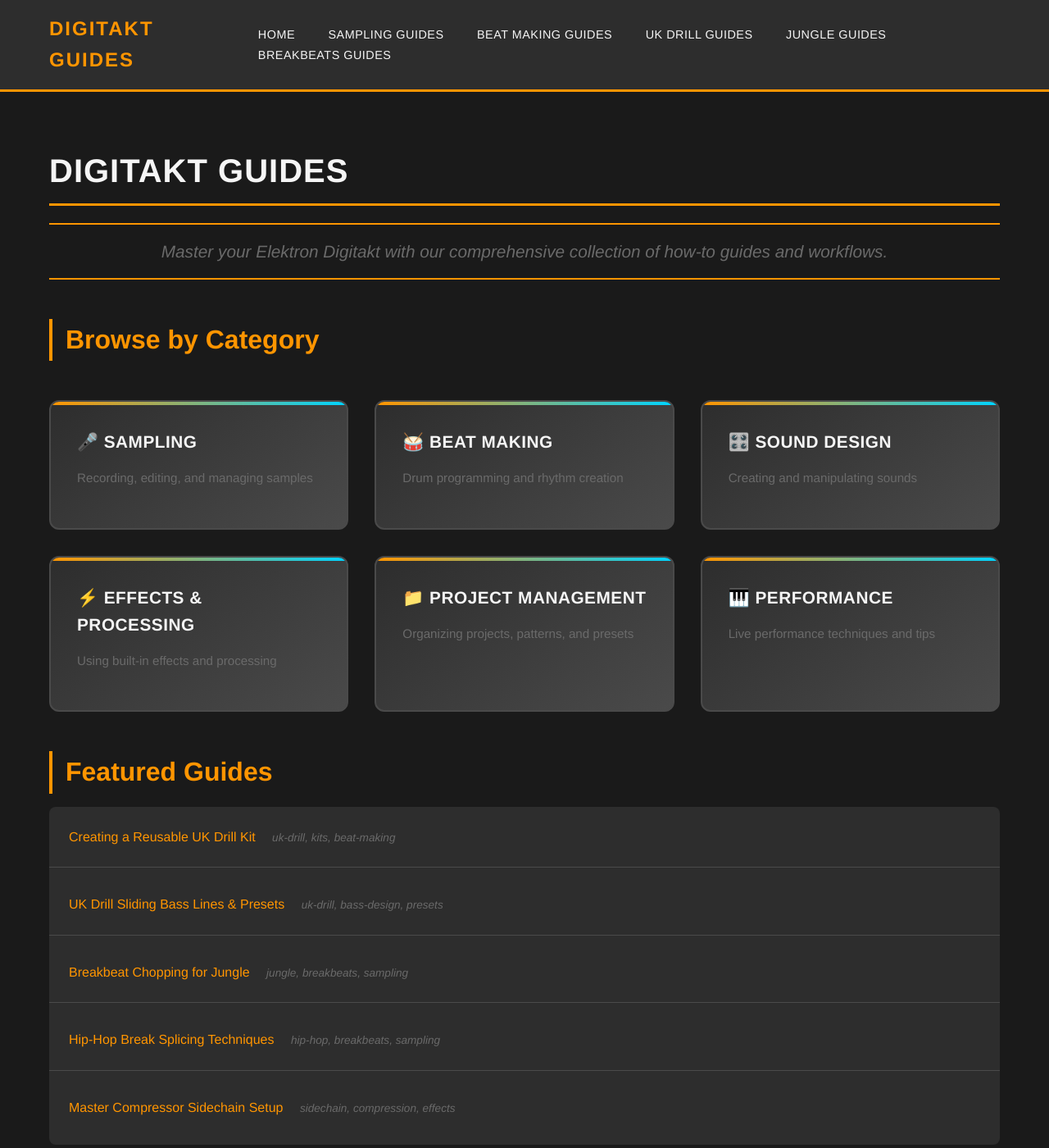
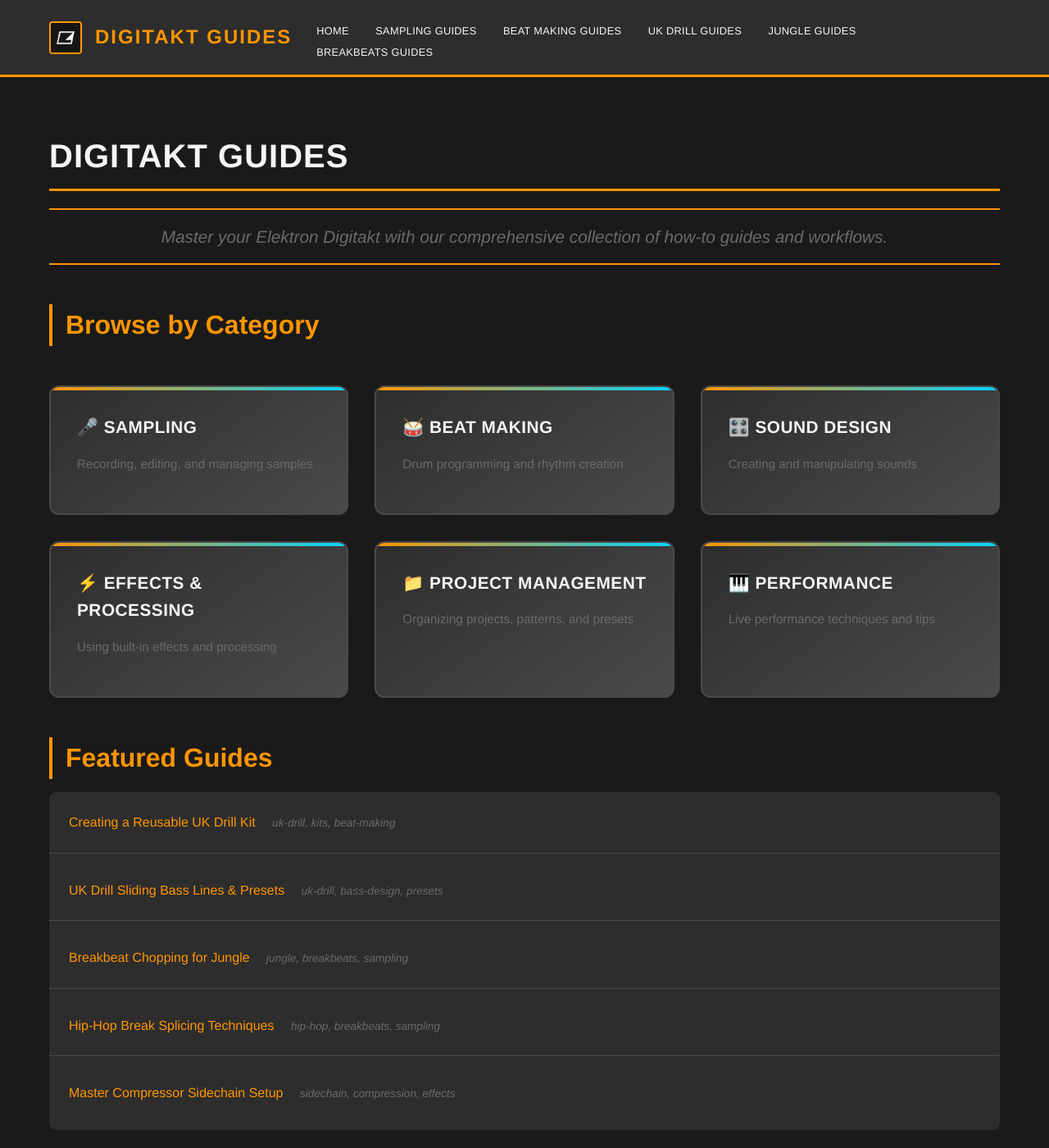
Before and after one commit to saman-mb/saman-music-blog, a Jekyll site: the page built from index.md, in a window 1280 px wide and 1400 px high. Shown: the whole window at 82% size. Built offline with Jekyll 4.4.1, drawn with Linux system fonts in a browser that asks for light colours.

Commit message:
added logo

```diff
--- a/_includes/header.html
+++ b/_includes/header.html
@@ -3,7 +3,12 @@
 
 <header class="site-header">
   <div class="wrapper">
-    <a class="site-title" rel="author" href="{{ "/" | relative_url }}">{{ site.title | escape }}</a>
+    <div class="header-left">
+      <a class="site-logo" href="{{ "/" | relative_url }}">
+        <img src="{{ "/assets/css/images/elektron_logo_400x400.jpg" | relative_url }}" alt="Elektron Logo" />
+      </a>
+      <a class="site-title" rel="author" href="{{ "/" | relative_url }}">{{ site.title | escape }}</a>
+    </div>
 
     {%- if page_paths -%}
       <nav class="site-nav">
--- a/_includes/social.html
+++ /dev/null
@@ -1,2 +0,0 @@
-<!-- Social media links placeholder -->
-<!-- Add your social media links here if needed -->
--- a/assets/css/style.scss
+++ b/assets/css/style.scss
@@ -107,12 +107,40 @@ li {
   position: sticky;
   top: 0;
   z-index: 100;
+  width: 100%;
 }
 
 .site-header .wrapper {
   display: flex;
   justify-content: space-between;
   align-items: center;
+  flex-wrap: wrap;
+  gap: 1rem;
+}
+
+.header-left {
+  display: flex;
+  align-items: center;
+  gap: 1rem;
+  flex-shrink: 0;
+}
+
+.site-logo {
+  display: block;
+  line-height: 0;
+}
+
+.site-logo img {
+  height: 40px;
+  width: 40px;
+  border-radius: 4px;
+  object-fit: cover;
+  border: 2px solid var(--digitakt-orange);
+  transition: border-color 0.2s ease;
+}
+
+.site-logo:hover img {
+  border-color: var(--digitakt-orange-hover);
 }
 
 .site-title {
@@ -122,6 +150,7 @@ li {
   letter-spacing: 2px;
   font-size: 1.5rem;
   text-decoration: none;
+  flex-shrink: 0;
 }
 
 .site-title:hover {
@@ -130,25 +159,30 @@ li {
 
 .site-nav {
   display: flex;
-  gap: 1rem;
+  gap: 0.5rem;
+  flex-wrap: wrap;
+  justify-content: flex-end;
+  flex: 1;
 }
 
 .site-nav .page-link {
   color: var(--digitakt-white);
-  padding: 8px 16px;
+  padding: 8px 12px;
   border: 2px solid transparent;
   border-radius: 6px;
   transition: all 0.3s ease;
   text-transform: uppercase;
-  font-size: 0.9rem;
+  font-size: 0.8rem;
   font-weight: 500;
-  letter-spacing: 0.5px;
+  letter-spacing: 0.3px;
+  white-space: nowrap;
+  text-decoration: none;
 }
 
 .site-nav .page-link:hover {
   color: var(--digitakt-orange);
   border-color: var(--digitakt-orange);
-  background-color: rgba(255, 107, 53, 0.1);
+  background-color: rgba(255, 149, 0, 0.1);
   text-decoration: none;
 }
 
@@ -161,41 +195,64 @@ li {
   display: none;
 }
 
-@media screen and (max-width: 768px) {
-  .menu-icon {
-    display: block;
-    float: right;
-    width: 36px;
-    height: 26px;
-    line-height: 0;
-    padding-top: 10px;
-    text-align: center;
-    cursor: pointer;
+@media screen and (max-width: 1024px) {
+  .site-nav {
+    gap: 0.3rem;
   }
 
-  .menu-icon > svg {
-    fill: var(--digitakt-white);
+  .site-nav .page-link {
+    padding: 6px 8px;
+    font-size: 0.75rem;
+    letter-spacing: 0.2px;
+  }
+}
+
+@media screen and (max-width: 768px) {
+  .site-header .wrapper {
+    flex-direction: column;
+    align-items: stretch;
+    gap: 0.5rem;
   }
 
-  .nav-trigger:checked ~ .trigger {
-    display: block;
-    padding-bottom: 5px;
+  .header-left {
+    justify-content: center;
+    gap: 0.75rem;
+  }
+
+  .site-logo img {
+    height: 35px;
+    width: 35px;
+  }
+
+  .site-title {
+    text-align: center;
+    font-size: 1.3rem;
   }
 
   .site-nav {
-    position: absolute;
-    top: 100%;
-    right: 20px;
-    background-color: var(--digitakt-dark-grey);
-    border: 2px solid var(--digitakt-orange);
-    border-radius: 8px;
-    text-align: right;
-    flex-direction: column;
-    padding: 1rem;
+    justify-content: center;
+    gap: 0.2rem;
   }
 
-  .site-nav .trigger {
-    display: none;
+  .site-nav .page-link {
+    padding: 8px 6px;
+    font-size: 0.7rem;
+    flex: 1;
+    text-align: center;
+    min-width: 0;
+  }
+}
+
+@media screen and (max-width: 480px) {
+  .site-nav {
+    flex-direction: column;
+    gap: 0.2rem;
+  }
+
+  .site-nav .page-link {
+    padding: 10px;
+    font-size: 0.8rem;
+    text-align: center;
   }
 }
 
```
Also changed, not shown: assets/css/images/elektron_logo_400x400.jpg (added).
